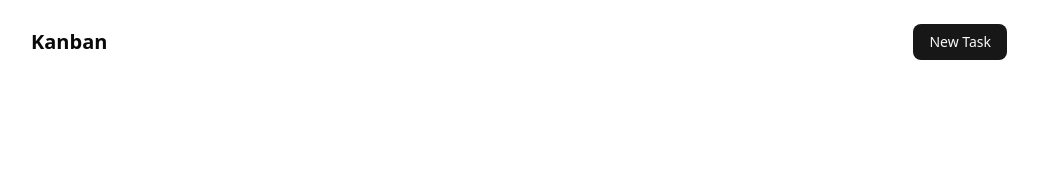
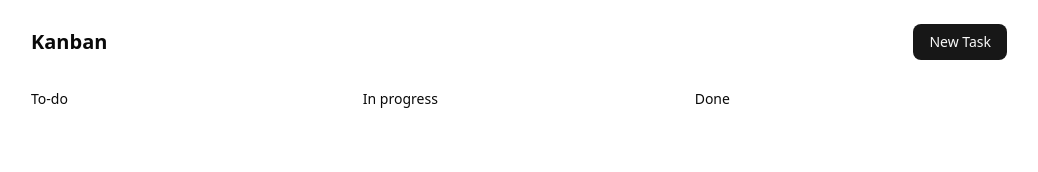
Before and after one commit to shinokamix/kanban, a Next.js app: page /kanban in a window 1280 px wide. Shown: the top 172 px of the page, without its empty margins (121-1159 px from the left). Built offline with nearby package versions, Linux system fonts and the light colour scheme.

Commit message:
refactor: added labels

```diff
--- a/widgets/task-board/ui/TaskBoard.tsx
+++ b/widgets/task-board/ui/TaskBoard.tsx
@@ -4,6 +4,7 @@ import { useLoadTasks } from '../model/useLoadTasks'
 import { useAppSelector } from '@/providers/StoreProvider'
 import { taskSelectors } from '@/entities/task'
 import Column from './Column'
+import { Label } from '@shared/ui/label'
 
 export function TaskBoard() {
     useLoadTasks()
@@ -16,9 +17,18 @@ export function TaskBoard() {
 
     return (
         <section className="grid grid-cols-3 gap-[2%]">
-            <Column tasks={todo} />
-            <Column tasks={inProgress} />
-            <Column tasks={done} />
+            <section>
+                <Label className="py-4">To-do</Label>
+                <Column tasks={todo} />
+            </section>
+            <section>
+                <Label className="py-4">In progress</Label>
+                <Column tasks={inProgress} />
+            </section>
+            <section>
+                <Label className="py-4">Done</Label>
+                <Column tasks={done} />
+            </section>
         </section>
     )
 }
```
